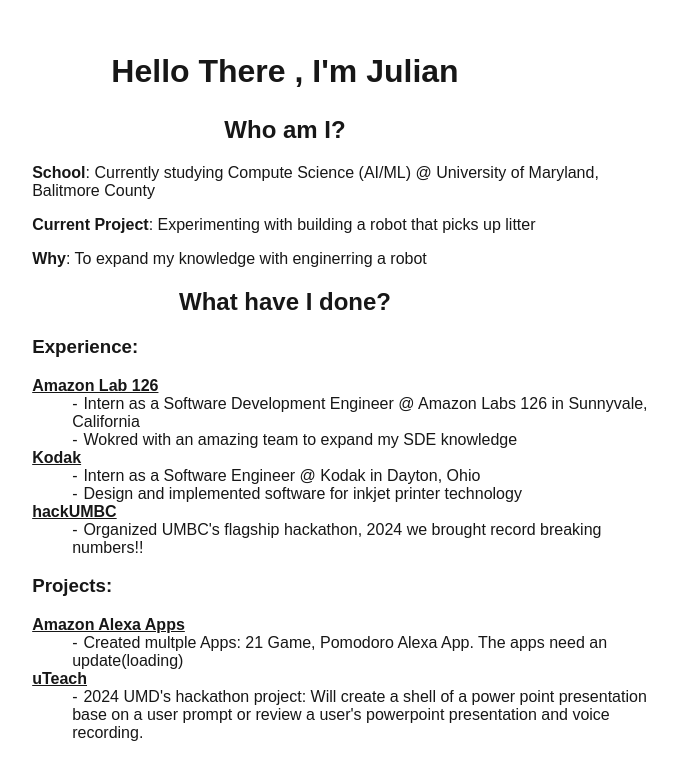
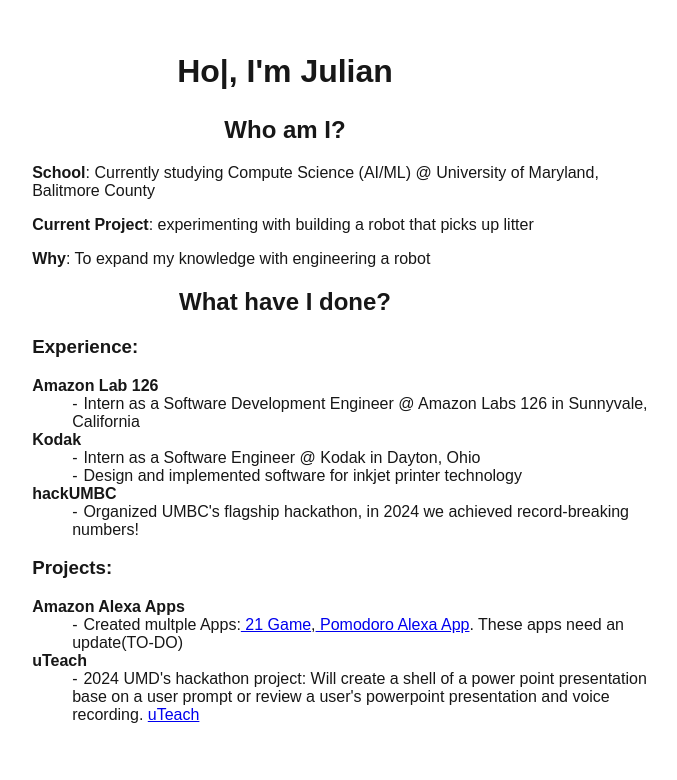
Before and after one commit to JulianChavez/JulianChavezWebsite, a Next.js app: page / in a window 1280 px wide. Shown: the top 780 px of the page, without its empty margins (355-1032 px from the left). Built offline with nearby package versions, Linux system fonts and the light colour scheme.

Commit message:
Updated about and intro comp, styling and adding text

```diff
--- a/app/components/about.tsx
+++ b/app/components/about.tsx
@@ -11,31 +11,33 @@
                 <h2 className='center-header'>Who am I?</h2>
                 <div className='center-section'>
                     <p><span className='font-bold'>School</span>: Currently studying Compute Science (AI/ML) @ University of Maryland, Balitmore County</p>
-                    <p><span className='font-bold'>Current Project</span>: Experimenting with building a robot that picks up litter</p>
-                    <p><span className='font-bold'>Why</span>: To expand my knowledge with enginerring a robot</p>
+                    <p><span className='font-bold'>Current Project</span>: experimenting with building a robot that picks up litter</p>
+                    <p><span className='font-bold'>Why</span>: To expand my knowledge with engineering a robot</p>
                 </div>
             </div>
             <div>
                 <h2 className='center-header'>What have I done?</h2>
                 <div className='center-section'>
-                    <h3>Experience:</h3>
+                    <h3 className='header-underline'>Experience:</h3>
                     <dl>
-                        <dt className='font-bold list-section'>Amazon Lab 126</dt>
+                        <dt className='font-bold'>Amazon Lab 126</dt>
                         <dd className='dash'>Intern as a Software Development Engineer @ Amazon Labs 126 in Sunnyvale, California</dd>
-                        <dd className='dash'>Wokred with an amazing team to expand my SDE knowledge</dd>
-                        <dt className='font-bold list-section'>Kodak</dt>
+                        <dt className='font-bold'>Kodak</dt>
                         <dd className='dash'>Intern as a Software Engineer @ Kodak in Dayton, Ohio</dd>
                         <dd className='dash'>Design and implemented software for inkjet printer technology</dd>
-                        <dt className='font-bold list-section'>hackUMBC</dt>
-                        <dd className='dash'>Organized UMBC's flagship hackathon, 2024 we brought record breaking numbers!!</dd>
+                        <dt className='font-bold'>hackUMBC</dt>
+                        <dd className='dash'>Organized UMBC's flagship hackathon, in 2024 we achieved record-breaking numbers!</dd>
                     </dl>
-                    <h3>Projects:</h3>
+                    <h3 className='header-underline'>Projects:</h3>
                     <dl>
-                        <dt className='font-bold list-section'>Amazon Alexa Apps</dt>
-                        <dd className='dash'>Created multple Apps: 21 Game, Pomodoro Alexa App. The apps need an update(loading)
+                        <dt className='font-bold'>Amazon Alexa Apps</dt>
+                        <dd className='dash'>Created multple Apps:
+                            <a href='https://bit.ly/julian-alexa-app' target='_blank'> 21 Game</a>,
+                            <a href='https://devpost.com/software/alexactivity' target='_blank'> Pomodoro Alexa App</a>.
+                            These apps need an update(TO-DO)
                         </dd>
-                        <dt className='font-bold list-section'>uTeach</dt>
-                        <dd className='dash'>2024 UMD's hackathon project: Will create a shell of a power point presentation base on a user prompt or review a user's powerpoint presentation and voice recording.</dd>
+                        <dt className='font-bold'>uTeach</dt>
+                        <dd className='dash'>2024 UMD's hackathon project: Will create a shell of a power point presentation base on a user prompt or review a user's powerpoint presentation and voice recording. <a href='https://devpost.com/software/uteach-zjdohi' target='_blank'>uTeach </a></dd>
                     </dl>
                 </div>
             </div>
--- a/app/components/intro.tsx
+++ b/app/components/intro.tsx
@@ -2,7 +2,7 @@
 import React, { use, useEffect } from 'react';
 import useTypedMsg, { TYPE_EFFECT } from './typingEffect';
 
-const hiMessage = ["Hi Recruiter", "Hello There", "Howdy There", "Speaky Hello", "Hi Engineer"]
+const hiMessage = ["Howdy", "Hello", "Howd", "Greetings", "Hi Engineer", "What's up"]
 
 const Intro = () => {
     //TO-DO: Fix Line in type writing effect | Add pausing when everything is deleted
```
